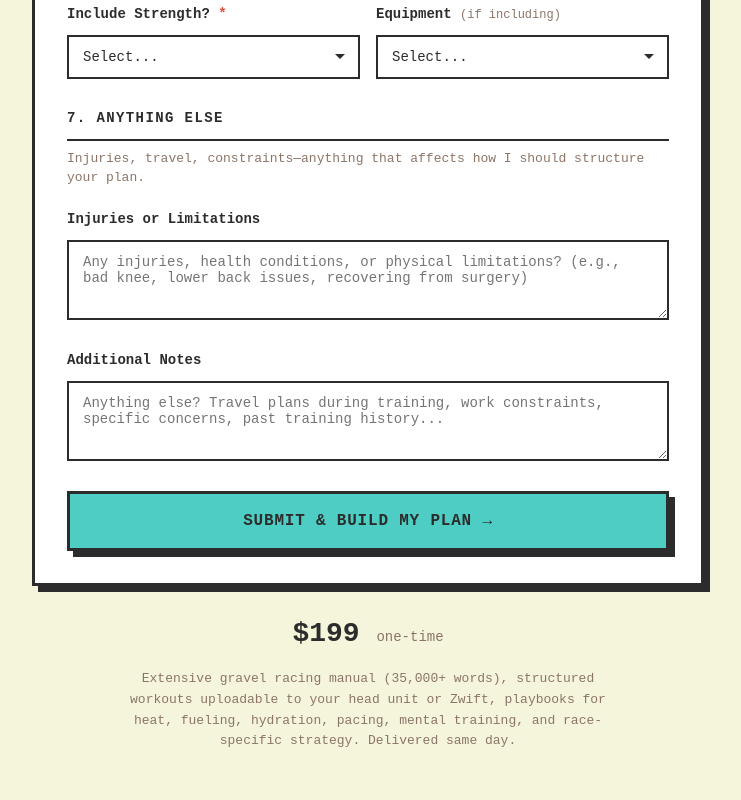
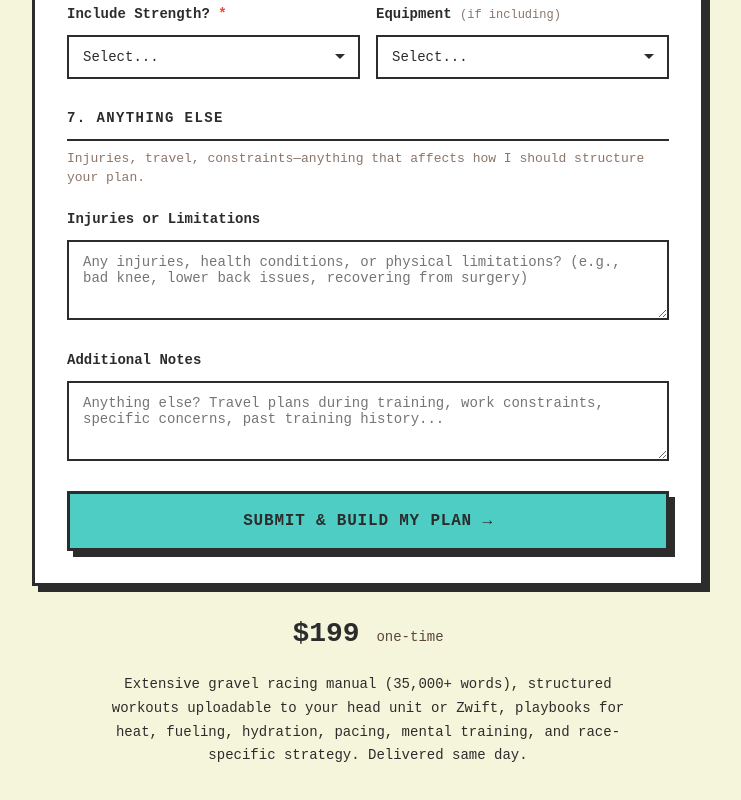
Before and after one commit to wattgod/training-plans-component, a plain HTML site: page training-plan-questionnaire.html in a window 1280 px wide. Shown: the part 3132-3932 px from the top of the page, without its empty margins (272-1013 px from the left). Drawn offline with Linux system fonts and the light colour scheme; a web font is replaced by a local one.

Commit message:
Fix footer text color to dark charcoal, not muted

```diff
--- a/training-plan-questionnaire.html
+++ b/training-plan-questionnaire.html
@@ -218,15 +218,15 @@
         /* Price footer */
         .price-footer { text-align: center; margin-top: 24px; }
         .price { font-size: 28px; font-weight: 700; color: var(--gg-charcoal); }
-        .price span { font-size: 14px; color: var(--gg-muted); font-weight: 400; }
+        .price span { font-size: 14px; color: var(--gg-brown); font-weight: 400; }
         .delivery {
-            font-size: 13px;
-            color: var(--gg-muted);
-            margin-top: 12px;
-            max-width: 500px;
+            font-size: 14px;
+            color: var(--gg-charcoal);
+            margin-top: 16px;
+            max-width: 520px;
             margin-left: auto;
             margin-right: auto;
-            line-height: 1.6;
+            line-height: 1.7;
         }
 
         /* Messages */
```
